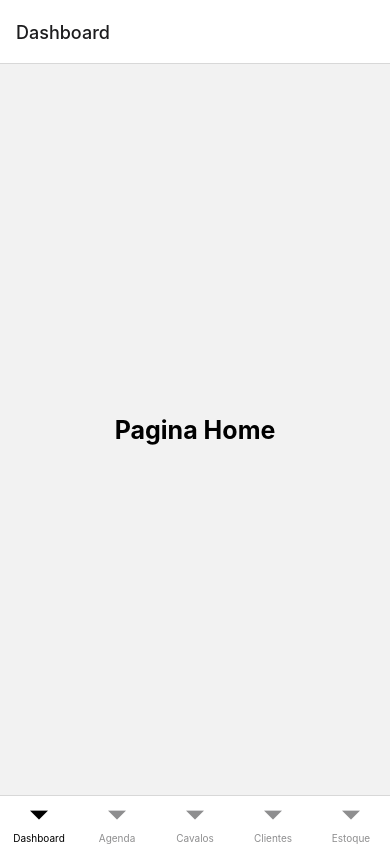
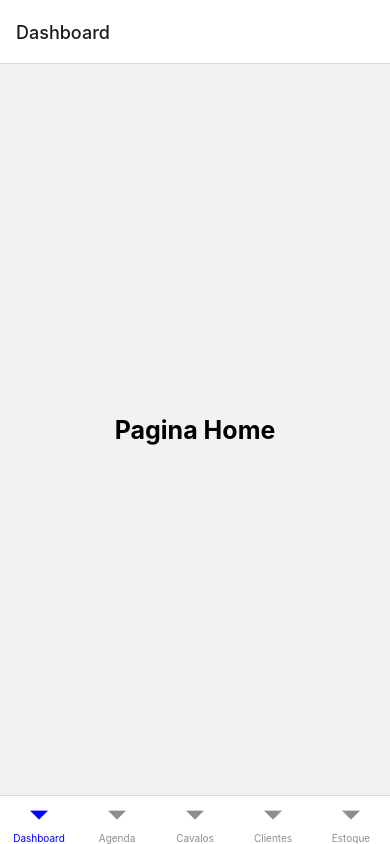
Before and after one commit to Felpa14/ProjetoTCC, a React Native app in the folder HipicaFacil/: screen / in a window 390 px wide. Built offline with nearby package versions, Linux system fonts and the light colour scheme.

Commit message:
SabrainaModifications

```diff
--- a/HipicaFacil/src/routes.js
+++ b/HipicaFacil/src/routes.js
@@ -19,7 +19,7 @@ export default function Routes(){
                 backgroundColor: '#121212',
                 borderTopColor: 'transparent'
             },
-            activeTintColor : '',
+            activeTintColor : 'blue',
         }}
         >
         <Tab.Screen name= "Dashboard" component={Dashboard}/>
```
